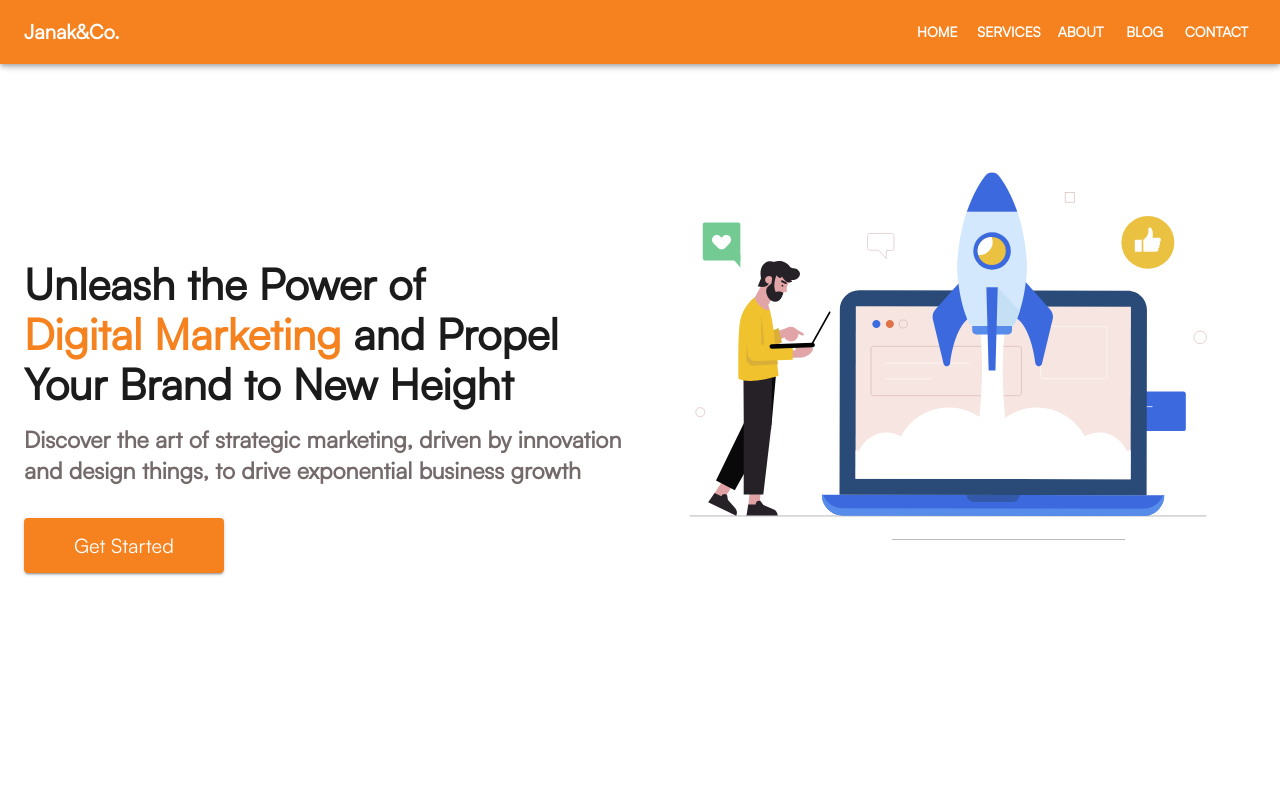
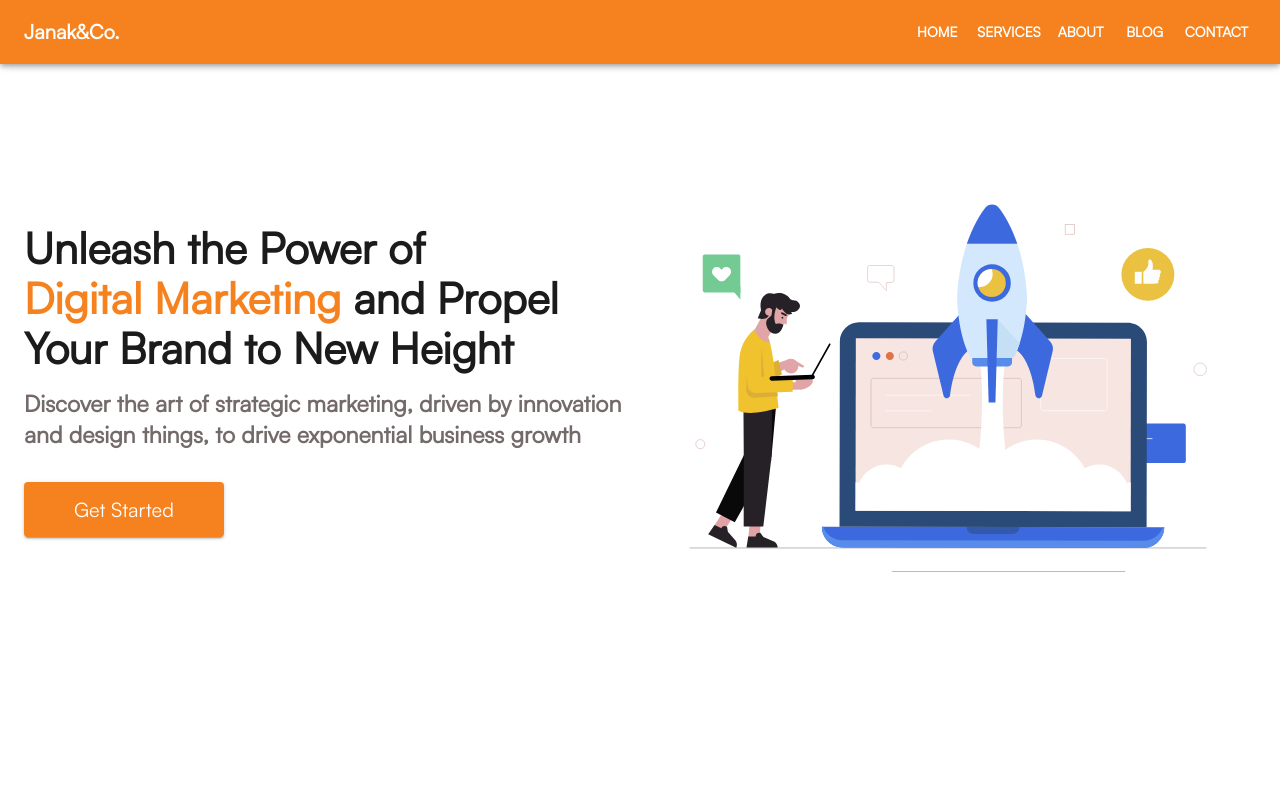
Before and after one commit to SACHINQEEP/janak_co, a React (Create React App) app: page / in a window 1280 px wide. Shown: the top 800 px of the page. Built offline with nearby package versions, Linux system fonts and the light colour scheme.

Commit message:
Main Page uI done

```diff
--- a/src/features/landingPage.tsx
+++ b/src/features/landingPage.tsx
@@ -23,7 +23,7 @@ const LandingPage = () => {
         <>
             <Container maxWidth="xl">
                 <CssBaseline />
-                <Grid container component='main' sx={{ minHeight: '100dvh', my: { xs: 3 }, display: 'flex', justifyContent: 'center' }}>
+                <Grid container component='main' sx={{ minHeight: '85dvh', my: { xs: 5 }, display: 'flex', justifyContent: 'center' }}>
                     <Grid item xs={12} sm={6} lg={6} md={6} sx={{ display: 'flex', justifyContent: 'center', alignItems: 'center', order: { xs: 2, sm: 1 } }}>
                         <motion.div
                             initial={{ opacity: 0, x: 50 }} // Initial animation values
@@ -31,7 +31,7 @@ const LandingPage = () => {
                             transition={{ duration: 1.5 }} // Transition configuration
                         >
                             <Typography variant="h3" color="#1b1b1b" sx={{
-                                fontSize: { xs: 28, sm: 20, md: 30, lg: 43 }
+                                fontSize: { xs: 28, sm: 20, md: 30, lg: 43 }, my: { xs: 2 }
                             }}>
                                 Unleash the Power of<br /> <span style={{ color: '#f5821f' }}>Digital Marketing</span>  and Propel<br />
                                 Your Brand to New Height
@@ -50,7 +50,7 @@ const LandingPage = () => {
                         </motion.div>
                     </Grid>
                     <Divider />
-                    <Grid item xs={12} sm={6} lg={6} md={6} sx={{ mt: { xs: 3 }, order: { xs: 1, sm: 2 } }}>
+                    <Grid item xs={12} sm={6} lg={6} md={6} sx={{ mt: { xs: 5 }, order: { xs: 1, sm: 2 } }}>
                         <motion.div
                             initial={{ opacity: 0, x: -50 }} // Initial animation values
                             animate={{ opacity: 1, x: 0 }} // Animation values to transition to
```
